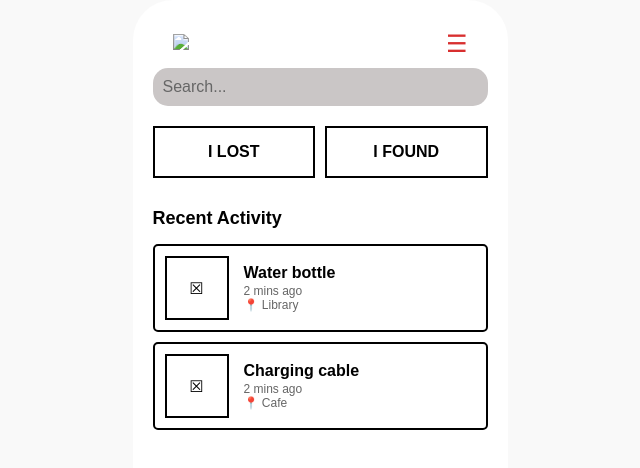
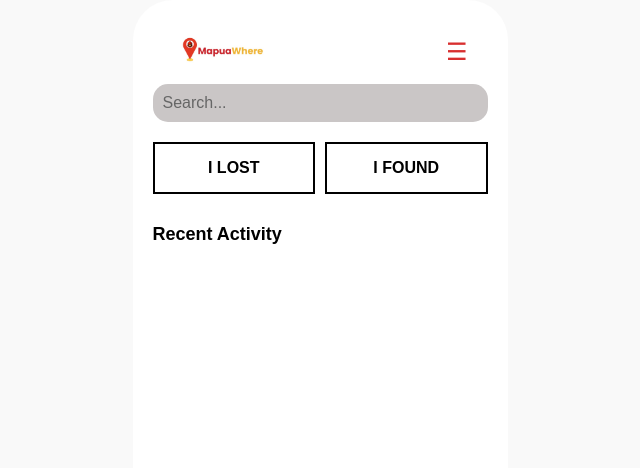
Before and after one commit to FriedVee/MapuaWhere, a website: page index.html in a window 1280 px wide. Shown: the whole page, without its empty margins (320-960 px from the left). Drawn offline with Linux system fonts and the light colour scheme; files whose address does not match are found by name.

Commit message:
fixed index

```diff
--- a/index.html
+++ b/index.html
@@ -6,9 +6,10 @@
 </head>
 <body>
     <div class="phone-container">
+
         <header>
             <div class="logo">
-                <img src="img/MapuaWhere_logo.png">
+                <img src="C:\Projects\MapuaWhere\MapuaWhere_logo.png" alt="MapuaWhere Logo" style="height: 40px;">
             </div>
             <div class="menu-icon">☰</div>
         </header>
@@ -16,31 +17,18 @@
         <div class="search-bar">Search...</div>
 
         <div class="actions">
-            <div class="btn">I LOST</div>
-            <div class="btn">I FOUND</div>
+        <div class="btn" onclick="window.location.href='form2.html'">I LOST</div>
+        <div class="btn" onclick="window.location.href='form.html'">I FOUND</div>
+    </div>
+
+
+    <h2 class="recent-title">Recent Activity</h2>
+    <div id="activity-list">
         </div>
 
-        <div class="recent-title">Recent Activity</div>
 
-        <!-- Activity Item 1 -->
-        <div class="item-card">
-            <div class="item-img-placeholder">☒</div>
-            <div class="item-info">
-                <span class="item-name">Water bottle</span>
-                <span class="item-meta">2 mins ago</span>
-                <span class="item-meta">📍 Library</span>
-            </div>
-        </div>
 
-        <!-- Activity Item 2 -->
-        <div class="item-card">
-            <div class="item-img-placeholder">☒</div>
-            <div class="item-info">
-                <span class="item-name">Charging cable</span>
-                <span class="item-meta">2 mins ago</span>
-                <span class="item-meta">📍 Cafe</span>
-            </div>
-        </div>
     </div>
+    <script src="script.js"></script>
 </body>
 </html>
```
